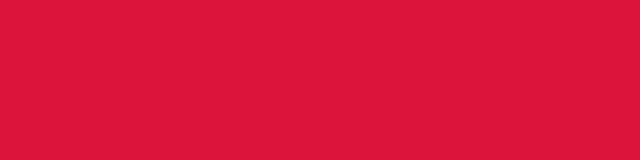
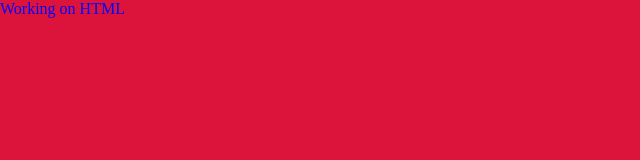
Before and after one commit to Noreach2009/learnbasicgit_1, a plain HTML site: page index.html in a window 1280 px wide. Shown: the whole page, without its empty margins (0-640 px from the left). Drawn offline with Linux system fonts and the light colour scheme.

Commit message:
working on html

```diff
--- a/index.html
+++ b/index.html
@@ -7,6 +7,7 @@
     <link rel="stylesheet" href="style.css">
 </head>
 <body>
+    <header>Working on HTML</header>
 
 
 
```
